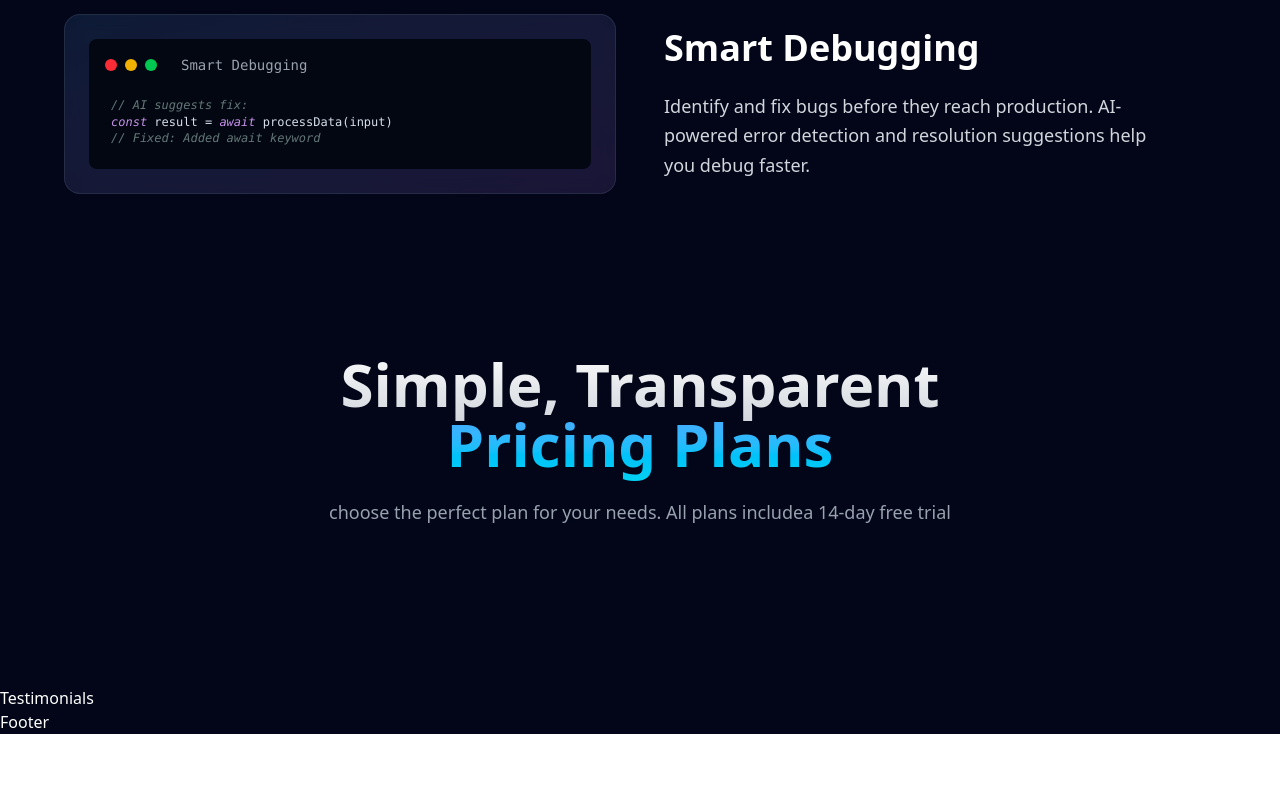
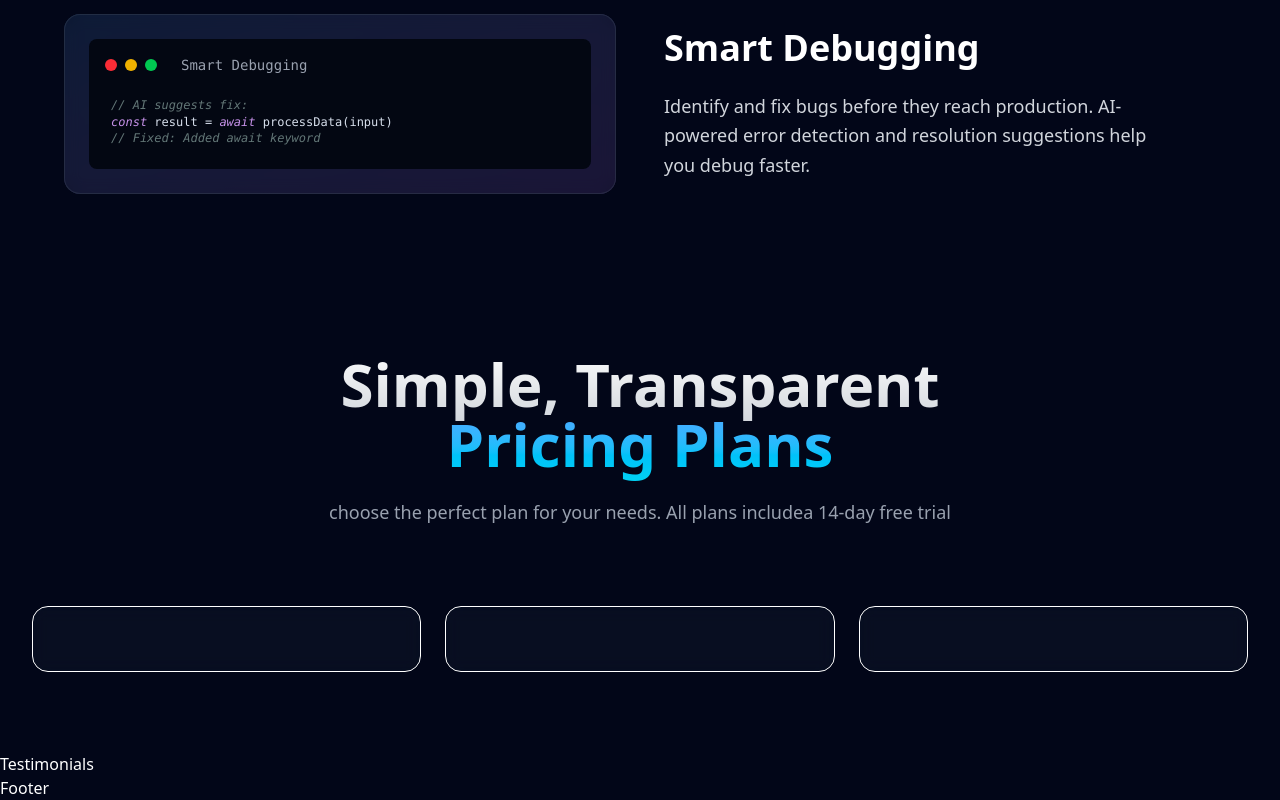
Before and after one commit to Kais-Tarraf/Code_flow_landing_page, a React (Vite) app: page / in a window 1280 px wide. Shown: the part 1767-2567 px from the top of the page. Before the commit the page ends 2501 px from the top, so only its background shows below. Built offline with nearby package versions, Linux system fonts and the light colour scheme.

Commit message:
add empty pricing cards

```diff
--- a/src/components/Pricing.jsx
+++ b/src/components/Pricing.jsx
@@ -71,6 +71,16 @@ const Pricing = () => {
 						free trial
 					</p>
 				</div>
+				<div className="grid grid-cols-1 md:grid-cols-2 lg:grid-cols-3 gap-6 sm:gap-8 lg:gap-6">
+					{plans.map((plan, key) => (
+						<div
+							key={key}
+							className={`relative bg-slate-900/50 backdrop-blur-sm
+							border rounded-xl sm:rounded-2xl p-6 sm:p-8 transition-all duration-300
+							overflow-visible group flex flex-col h-full`}
+						></div>
+					))}
+				</div>
 			</div>
 		</section>
 	);
```
